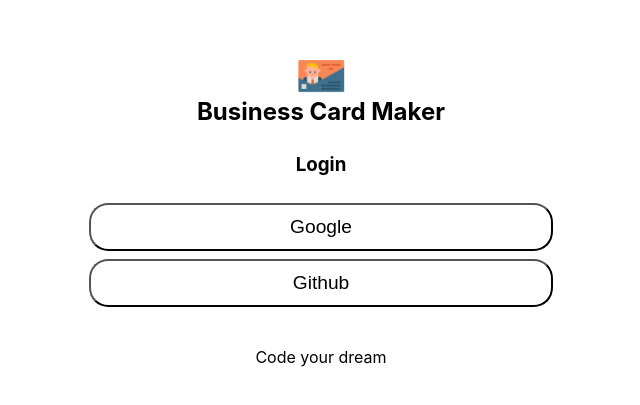
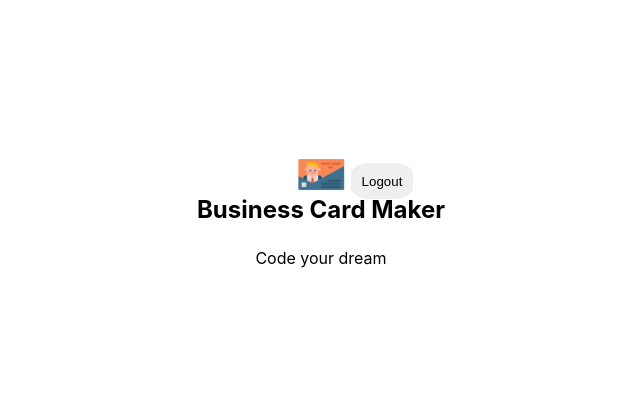
Before and after one commit to woojinkimu/businessCard, a React (Create React App) app: page /maker in a window 1280 px wide. Shown: the part 183-588 px from the top of the page, without its empty margins (319-959 px from the left). Built offline with nearby package versions, Linux system fonts and the light colour scheme; no server answers; sample sign-in values are in the browser's storage.

Commit message:
add login, logout, onAuthChange

```diff
--- a/package.json
+++ b/package.json
@@ -9,6 +9,7 @@
     "firebase": "^8.2.9",
     "react": "^17.0.1",
     "react-dom": "^17.0.1",
+    "react-router-dom": "^5.2.0",
     "react-scripts": "4.0.2",
     "web-vitals": "^1.0.1"
   },
--- a/src/app.jsx
+++ b/src/app.jsx
@@ -1,11 +1,22 @@
 // import logo from './logo.svg';
 import Login from './components/login/login';
+import Maker from './components/maker/maker';
 import styles from './app.module.css';
+import { BrowserRouter, Route, Switch } from 'react-router-dom';
 
 function App({authService}) {
   return (
     <div className={styles.app}>
-      <Login authService={authService} />
+      <BrowserRouter>
+        <Switch>
+          <Route exact path="/">
+            <Login authService={authService} />
+          </Route>
+          <Route path="/maker">
+            <Maker authService={authService} />
+          </Route>
+        </Switch>
+      </BrowserRouter>
     </div>
   )
 }
--- a/src/components/login/login.jsx
+++ b/src/components/login/login.jsx
@@ -1,14 +1,32 @@
-import React from 'react';
+import React, { useEffect } from 'react';
+import { useHistory } from 'react-router-dom';
 import Footer from '../footer/footer';
 import Header from '../header/header';
 import styles from './login.module.css';
 
 const Login = ({authService}) => {
+  const history = useHistory();
+  const goToMaker = (userId) => {
+    history.push({
+      pathname: '/maker',
+      state: {
+        id: userId
+      }
+    });
+  }
   const onLogin = (event) => {
     authService
     .login(event.currentTarget.textContent)
-    .then(console.log());
+    .then(data => goToMaker(data.user.uid));
   }
+
+  // app 실행시(componentDidMount) 매번 로그인하지 않도록 하고
+  // 로그아웃 시 해당 유저 data 를 null 로 초기화
+  useEffect(() => {
+    authService.onAuthChange(user => {
+      user && goToMaker(user.uid);
+    });
+  })
 
   return (
     <section className={styles.login}>
--- /dev/null
+++ b/src/components/maker/maker.jsx
@@ -0,0 +1,29 @@
+import React, { useEffect } from 'react';
+import { useHistory } from 'react-router-dom';
+import Footer from '../footer/footer';
+import Header from '../header/header';
+import styles from './maker.module.css';
+
+const Maker = ({authService}) => {
+  const history = useHistory();
+  const onLogout = () => {
+    authService.logout();
+  }
+
+  useEffect(()=> {
+    authService.onAuthChange(user => {
+      if(!user){
+        history.push('/');
+      }
+    })
+  });
+
+  return (
+    <section className={styles.maker}>
+      <Header onLogout={onLogout} />
+      <Footer />
+    </section>
+  );
+};
+
+export default Maker;
--- a/src/service/auth_service.js
+++ b/src/service/auth_service.js
@@ -9,6 +9,18 @@
     // popup 이용
     return firebaseApp.auth().signInWithPopup(authProvider);
   }
+
+  // 로그인한 사용자에 대한 정보가 필요한 앱 페이지마다 전역 인증 객체에 관찰자를 연결
+  // 사용자의 로그인 상태가 변경될 때마다 이 관찰자가 호출됨
+  onAuthChange(onUserChanged) {
+    firebase.auth().onAuthStateChanged(user => {
+      onUserChanged(user);
+    })
+  }
+
+  logout(){
+    firebaseApp.auth().signOut();
+  }
 }
 
 export default AuthService;
```
Also changed, not shown: src/components/maker/maker.module.css (added), 1 other file (tests, documents, lock files or other folders).
